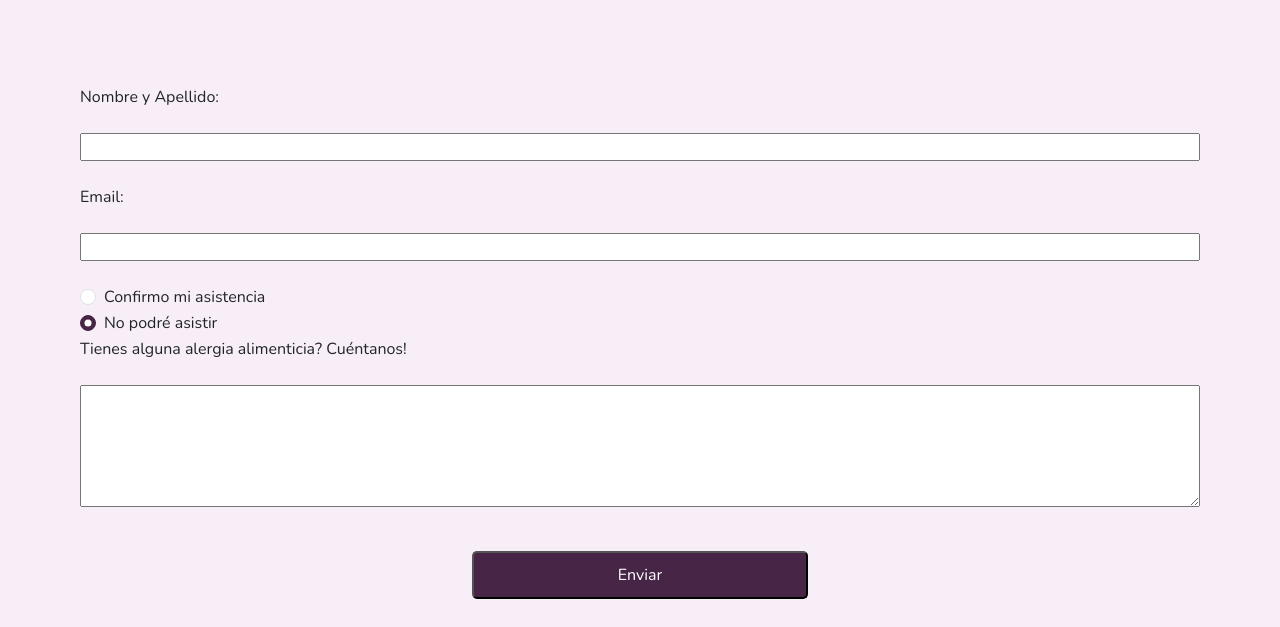
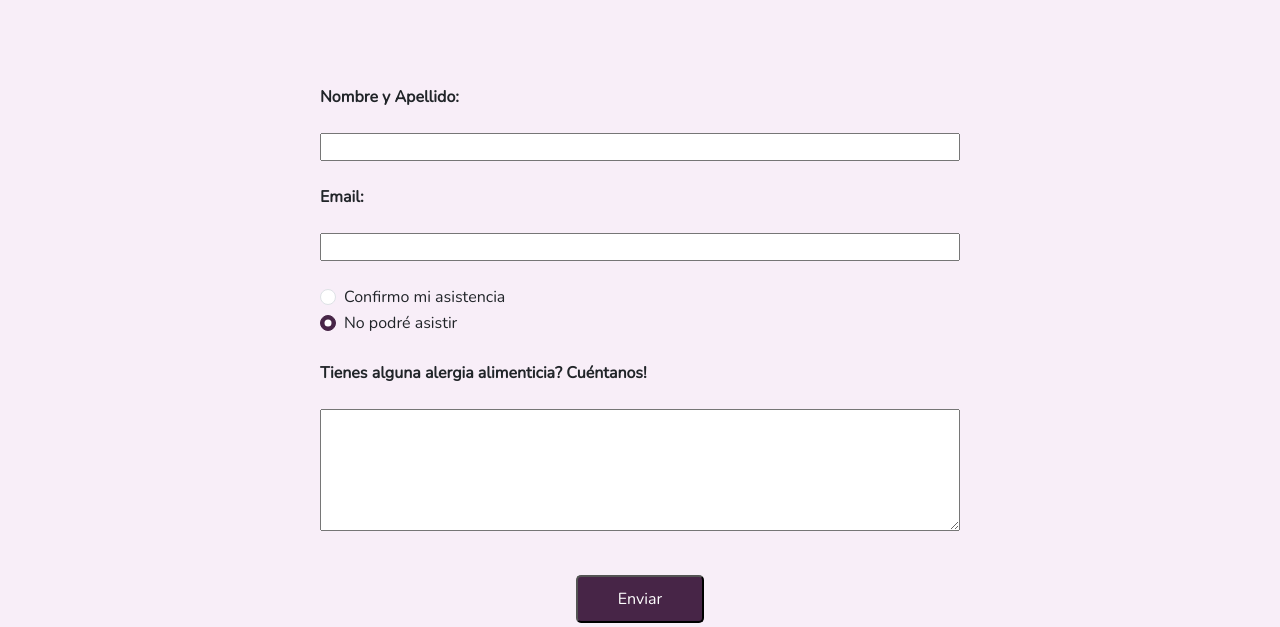
Before and after one commit to larrealandrea/Entrega-proyecto, a website: page pages/confirmacion.html in a window 1280 px wide. Shown: the part 173-800 px from the top of the page. Drawn offline with nearby package versions, Linux system fonts and the light colour scheme.

Commit message:
acomodando formulario

```diff
--- a/pages/confirmacion.html
+++ b/pages/confirmacion.html
@@ -47,9 +47,9 @@
         <h1 data-aos="flip-up" class="margentop">CONFIRMA TU ASISTENCIA</h1>
         <div>
             <form action="confirmacion.php" method="get">
-                <label for="nombre" name="Nombre">Nombre y Apellido:</label><br>
+                <label for="nombre" name="Nombre"> <b>Nombre y Apellido:</b></label><br>
                 <input type="text" name="Nombre"><br>
-                <label for="Email" name="Correo">Email:</label><br>
+                <label for="Email" name="Correo"> <b>Email:</b></label><br>
                 <input type="text" name="Correo"><br>
                 <div class="form-check">
                   <input class="form-check-input colormio" type="radio" name="flexRadioDefault" id="flexRadioDefault1">
@@ -62,8 +62,8 @@
                   <label class="form-check-label" for="flexRadioDefault2">
                     No podré asistir
                   </label>
-                </div>
-                <label for="texto" name="texto">Tienes alguna alergia alimenticia? Cuéntanos!</label><br>
+                </div> <br>
+                <label for="texto" name="texto"> <b>Tienes alguna alergia alimenticia? Cuéntanos!</b></label><br>
                 <textarea name="coemntarios" id="" cols="30" rows="5"></textarea><br>
                 <input class="botonmorado" type="submit"  value="Enviar" >
               </form>
--- a/scss/componentes/_confirmacion.scss
+++ b/scss/componentes/_confirmacion.scss
@@ -2,15 +2,16 @@ div{
     form{
         display: flex;
         padding: 5rem;
+        width: auto;
+        height: 50%;
+        padding: 5rem 20rem;
         justify-content: center;
         flex-direction: column;
         flex-wrap: wrap;
-        // @media (max-width: 576px){
-        //     margin: auto;
-        //     padding: auto;
-        //     width: 20rem;
-        //     height: 20rem;
-        // }
+        @media (max-width:922px){
+            padding: 1rem;
+        }
+
     }
 }
 
--- a/scss/componentes/_index.scss
+++ b/scss/componentes/_index.scss
@@ -53,7 +53,7 @@ h2{
 
 .botonmorado{
     @include misBotones(rgb(71, 37, 71), white, 10px 20px, 20px auto, center);
-    width: 30%;
+    width: 8rem;
     display: block;
     text-decoration: none;
     border-radius: 5px;
```
Also changed, not shown: index.html (+1 -1 lines), style/style.css, 1 other file.
